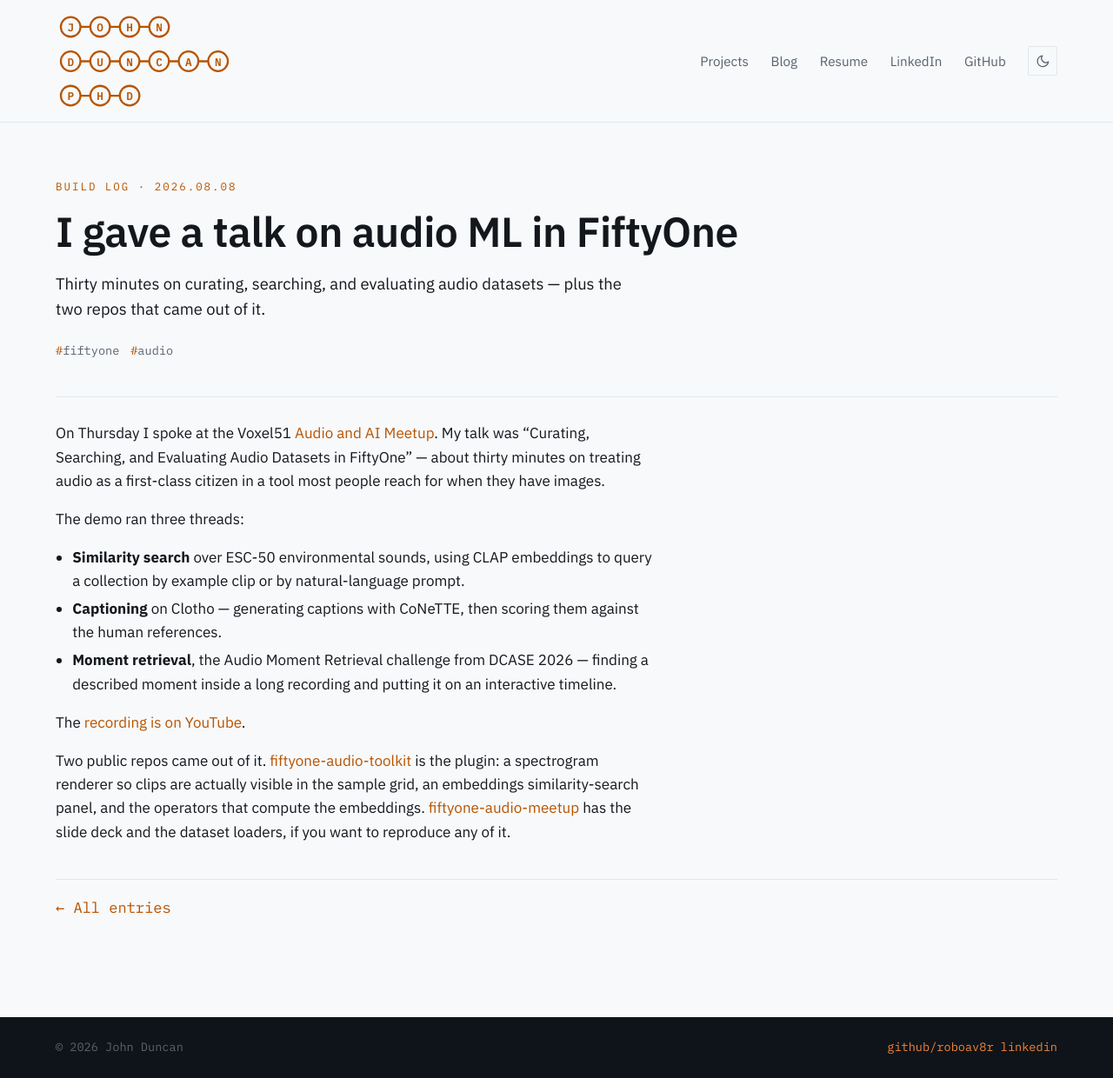
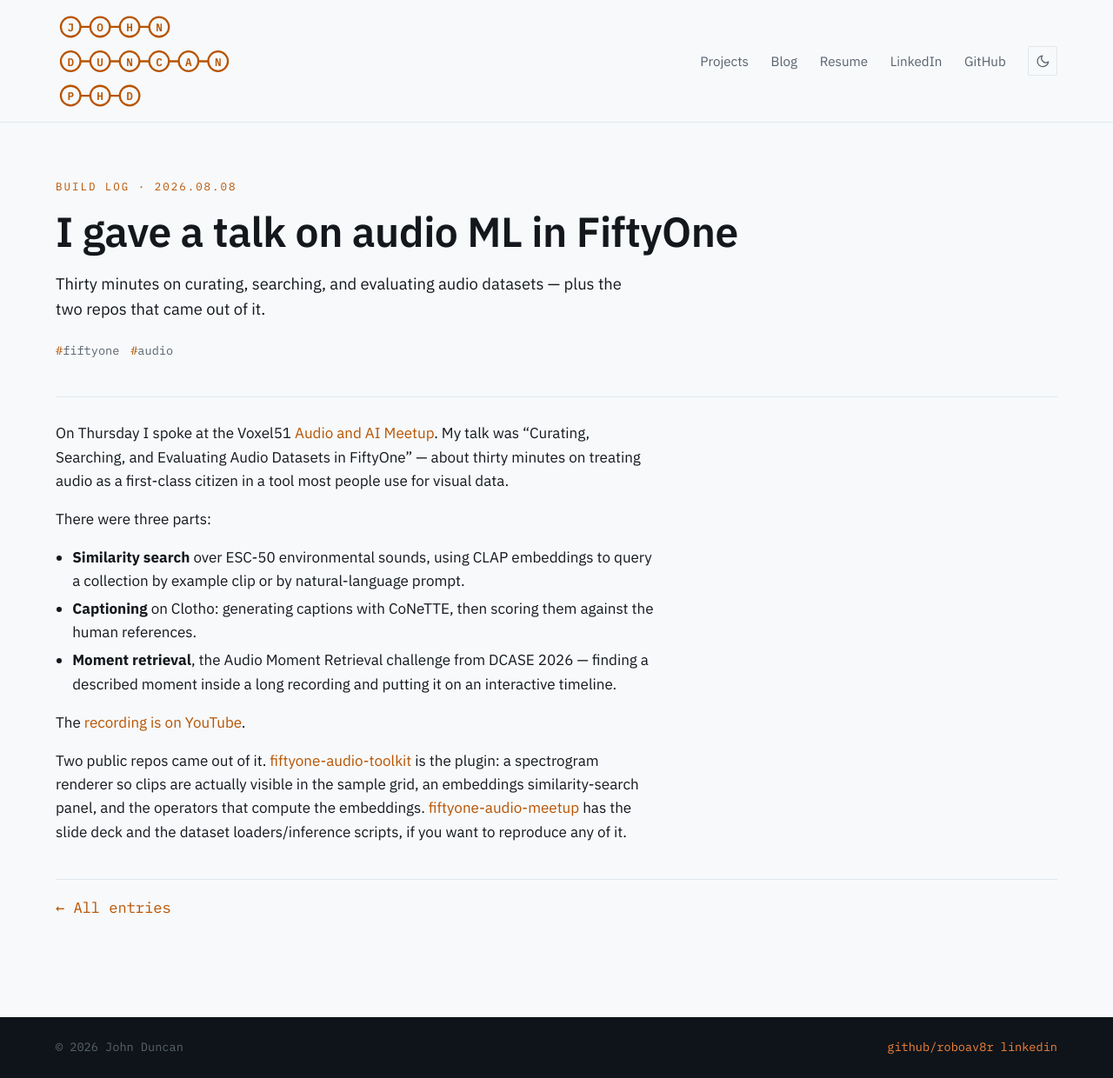
Before and after one commit to roboav8r/roboav8r.github.io, a Jekyll site: the page built from _posts/2026-08-08-i-gave-a-talk-on-audio-ml-in-fiftyone.md, in a window 1280 px wide and 1240 px high. Shown: the whole window at 87% size. Built offline with Jekyll 4.4.1, drawn with Linux system fonts in a browser that asks for light colours.

Commit message:
Remove slop-speak

```diff
--- a/_posts/2026-08-08-i-gave-a-talk-on-audio-ml-in-fiftyone.md
+++ b/_posts/2026-08-08-i-gave-a-talk-on-audio-ml-in-fiftyone.md
@@ -9,14 +9,14 @@
 On Thursday I spoke at the Voxel51
 [Audio and AI Meetup](https://voxel51.com/events/audio-and-ai-meetup-august-6-2026).
 My talk was "Curating, Searching, and Evaluating Audio Datasets in FiftyOne" — about
-thirty minutes on treating audio as a first-class citizen in a tool most people reach for
-when they have images.
+thirty minutes on treating audio as a first-class citizen in a tool most people use for
+visual data.
 
-The demo ran three threads:
+There were three parts:
 
 - **Similarity search** over ESC-50 environmental sounds, using CLAP embeddings to query
   a collection by example clip or by natural-language prompt.
-- **Captioning** on Clotho — generating captions with CoNeTTE, then scoring them against
+- **Captioning** on Clotho: generating captions with CoNeTTE, then scoring them against
   the human references.
 - **Moment retrieval**, the Audio Moment Retrieval challenge from DCASE 2026 — finding a
   described moment inside a long recording and putting it on an interactive timeline.
@@ -28,4 +28,4 @@
 plugin: a spectrogram renderer so clips are actually visible in the sample grid, an
 embeddings similarity-search panel, and the operators that compute the embeddings.
 [fiftyone-audio-meetup](https://github.com/roboav8r/fiftyone-audio-meetup) has the slide
-deck and the dataset loaders, if you want to reproduce any of it.
+deck and the dataset loaders/inference scripts, if you want to reproduce any of it.
```
